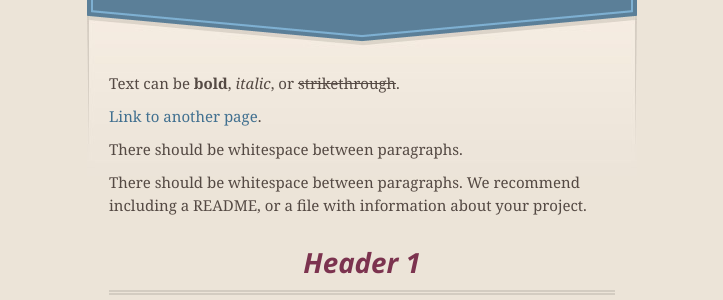
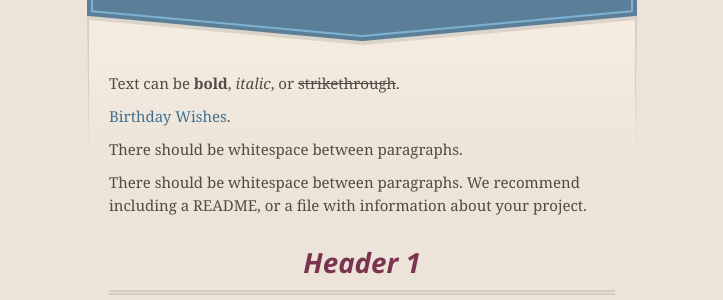
Before and after one commit to projectcinderella/projectcinderella.github.io, a Jekyll site: the page built from 4290c1e209325137369404002d75bffc75d6422a/index.md, in a window 1280 px wide and 900 px high. Shown: the part 169-469 px from the top of the window, without its empty margins (278-1001 px from the left). Built offline with Jekyll 4.4.1, drawn with Linux system fonts in a browser that asks for light colours.

Commit message:
Update index.md

```diff
--- a/4290c1e209325137369404002d75bffc75d6422a/index.md
+++ b/4290c1e209325137369404002d75bffc75d6422a/index.md
@@ -4,7 +4,7 @@ layout: default
 
 Text can be **bold**, _italic_, or ~~strikethrough~~.
 
-[Link to another page](./another-page.html).
+[Birthday Wishes](./birthdaywishes.html).
 
 There should be whitespace between paragraphs.
 
```
